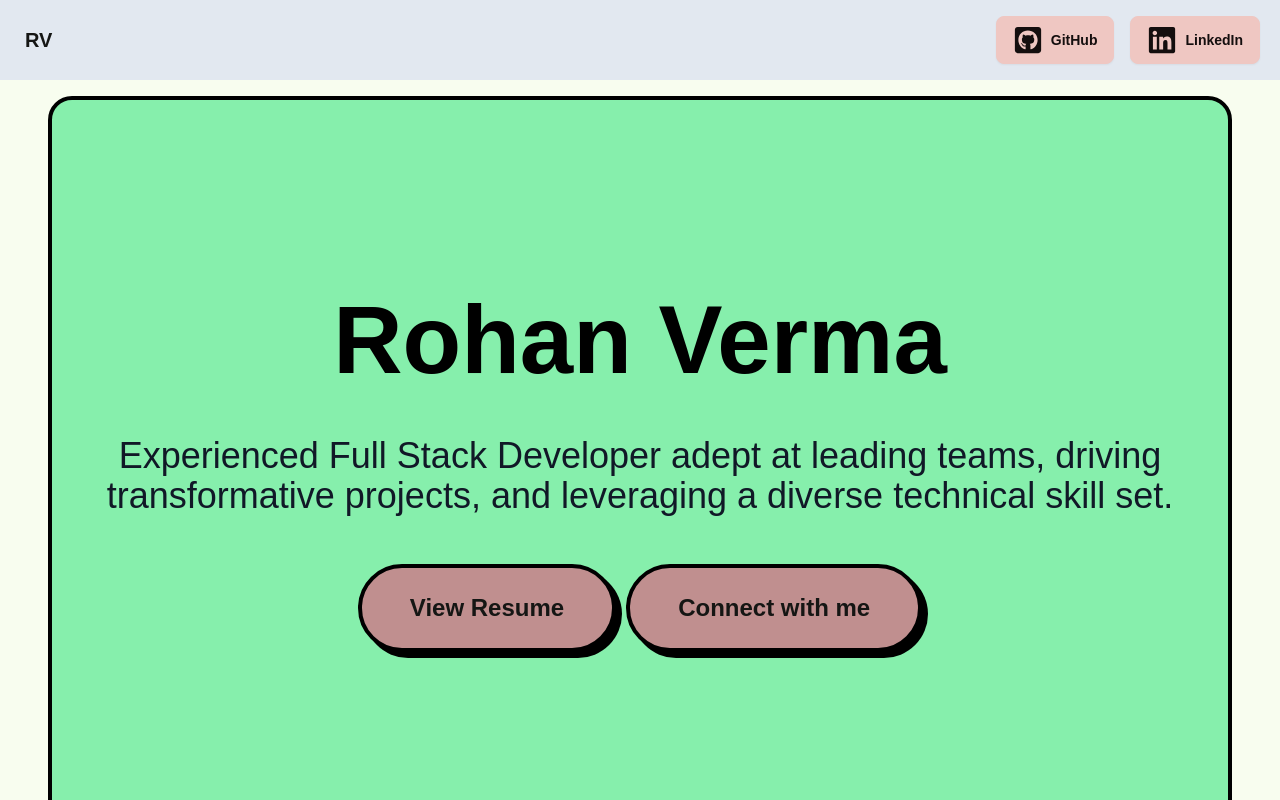
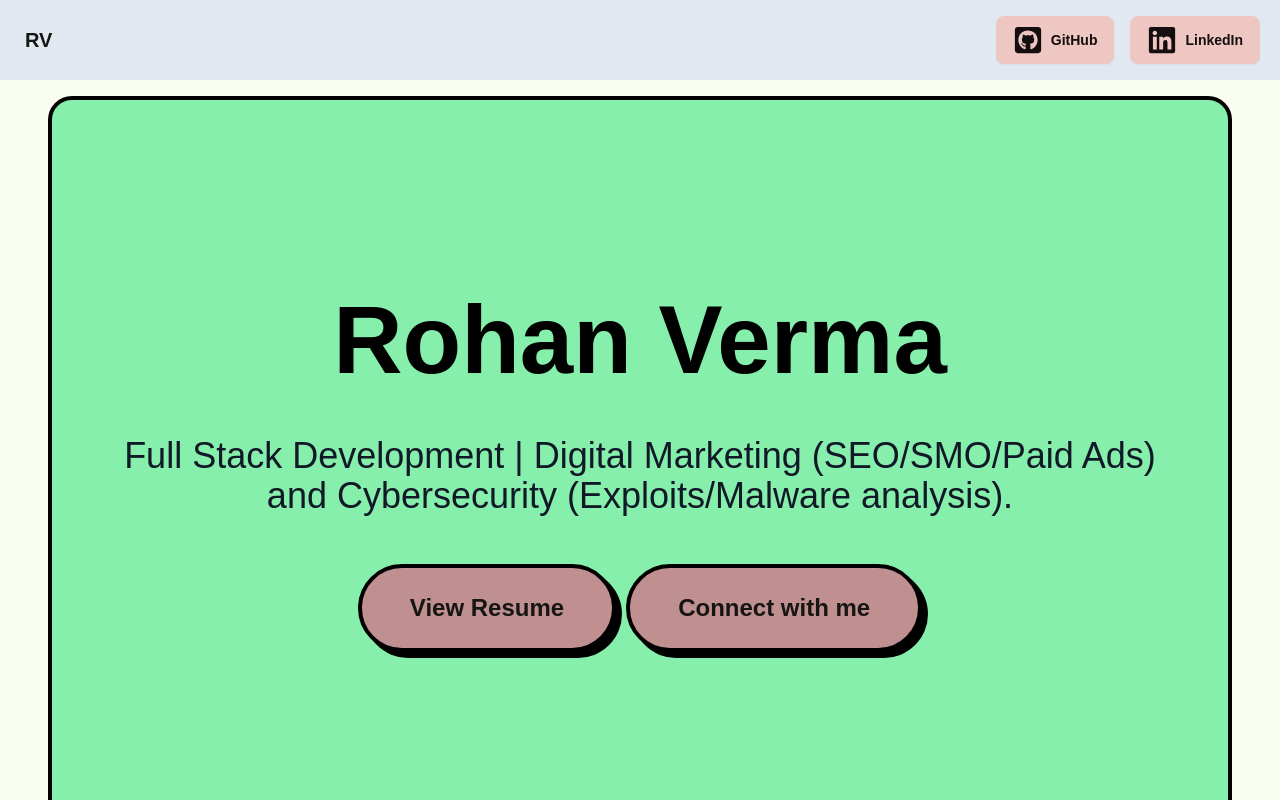
Before and after one commit to MODSetter/neubrutalism_portfolio, a Next.js app: page / in a window 1280 px wide. Shown: the top 800 px of the page. Built offline with nearby package versions, Linux system fonts and the light colour scheme; a web font is replaced by a local one.

Commit message:
H2 Update

```diff
--- a/components/Resconnect.tsx
+++ b/components/Resconnect.tsx
@@ -25,7 +25,7 @@ const Resconnect = () => {
               data-aos="fade-up"
               data-aos-duration="600"
             >
-              Experienced Full Stack Developer adept at leading teams, driving transformative projects, and leveraging a diverse technical skill set.
+              Full Stack Development | Digital Marketing (SEO/SMO/Paid Ads) and Cybersecurity (Exploits/Malware analysis).
             </p>
           </div>{" "}
           <div className="w-full flex flex-col sm:flex-row sm:justify-center gap-2.5 my-8 md:my-12">
```
